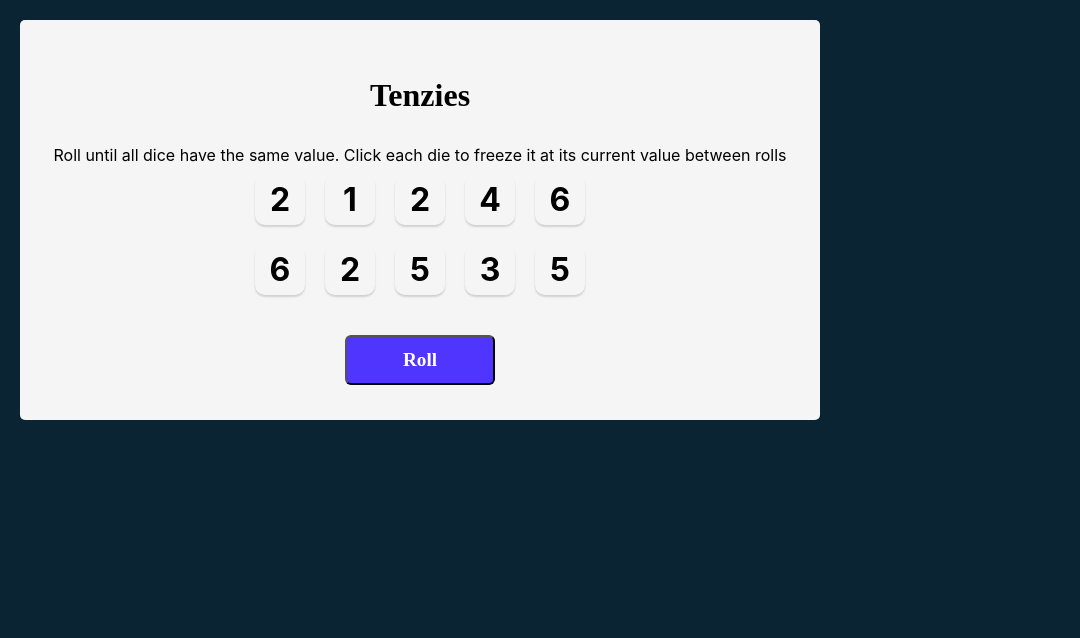
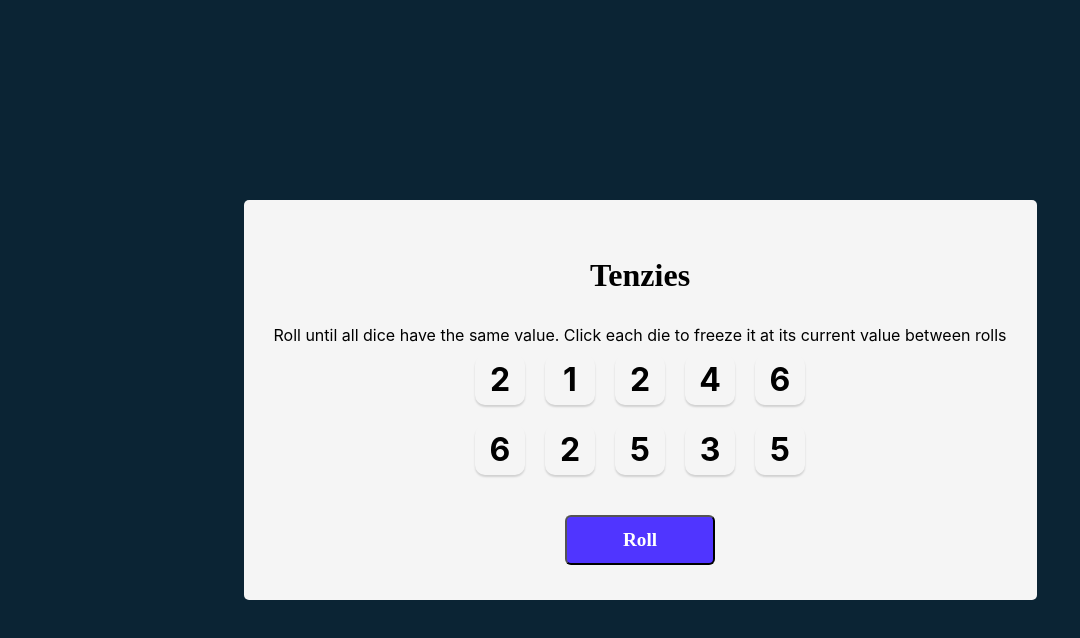
Before and after one commit to rudy35hernandez/Ten-Pair, a React (Create React App) app: page / in a window 1280 px wide. Shown: the top 638 px of the page, without its empty margins (0-1080 px from the left). Built offline with nearby package versions, Linux system fonts and the light colour scheme.

Commit message:
added styling to root to center all content vertically

```diff
--- a/public/index.html
+++ b/public/index.html
@@ -18,7 +18,6 @@
     <title>React App</title>
   </head>
   <body>
-    <noscript>You need to enable JavaScript to run this app.</noscript>
     <div id="root"></div>
     <script src="./src/index.js"></script>
   </body>
--- a/src/App.css
+++ b/src/App.css
@@ -1,50 +1,23 @@
-.App {
-  text-align: center;
-}
-
-.App-logo {
-  height: 40vmin;
-  pointer-events: none;
-}
-
-@media (prefers-reduced-motion: no-preference) {
-  .App-logo {
-    animation: App-logo-spin infinite 20s linear;
-  }
-}
-
-.App-header {
-  background-color: #282c34;
-  min-height: 100vh;
-  display: flex;
-  flex-direction: column;
-  align-items: center;
-  justify-content: center;
-  font-size: calc(10px + 2vmin);
-  color: white;
-}
-
-.App-link {
-  color: #61dafb;
-}
-
-@keyframes App-logo-spin {
-  from {
-    transform: rotate(0deg);
-  }
-  to {
-    transform: rotate(360deg);
-  }
-}
-
 * {
   box-sizing: border-box;
 }
 
-body {
-  margin: 0;
+html, body {
   background-color: #0B2434;
-  margin: 20px;
+  /* margin: 20px; */
+  height: 100%;
+  width: 100%;
+
+}
+
+#root{
+  align-items: center;
+  display: flex;
+  justify-content: center;
+  /* align-content: center; */
+  height: 100%;
+  width: 100%;
+
 }
 
 .title{
@@ -93,6 +66,7 @@ body {
   align-content: center;
   align-items: center;
   background-color: #F5F5F5;
+  vertical-align: middle;
 }
 
 .roll-btn{
```
